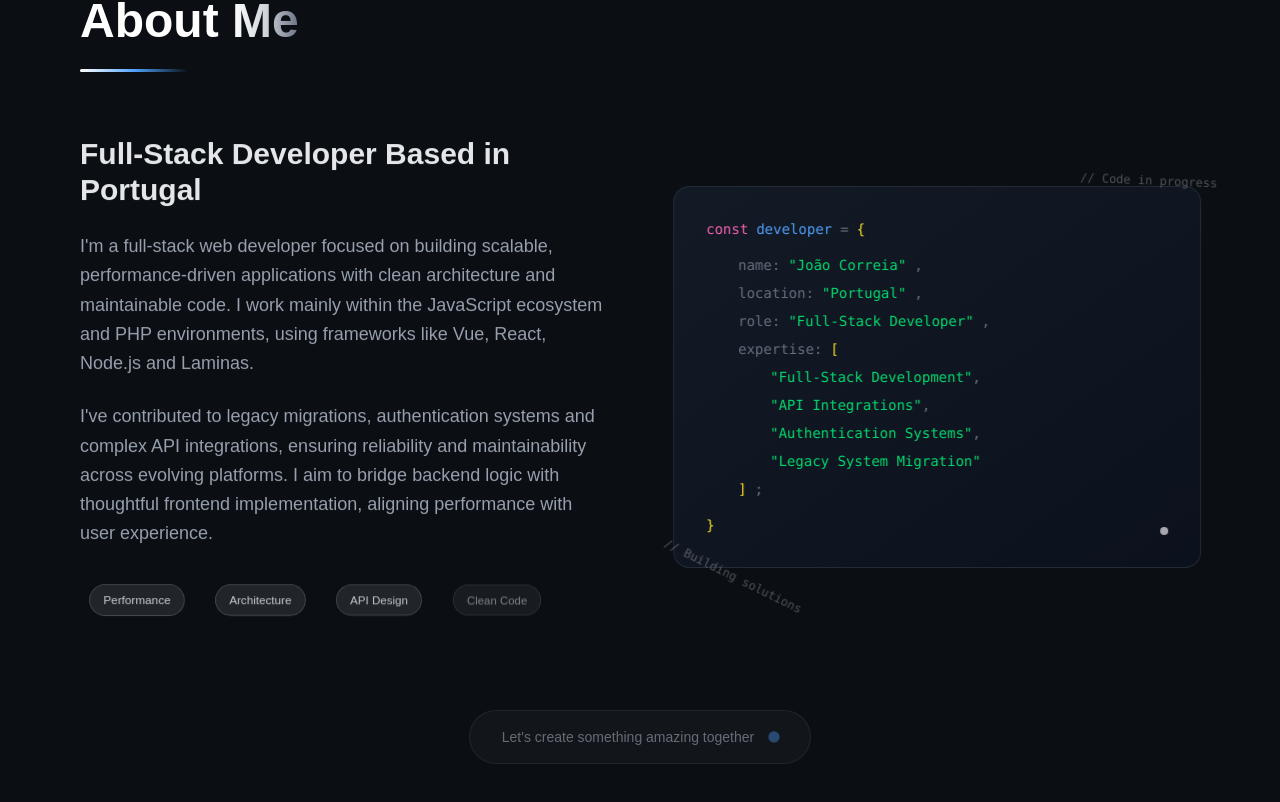
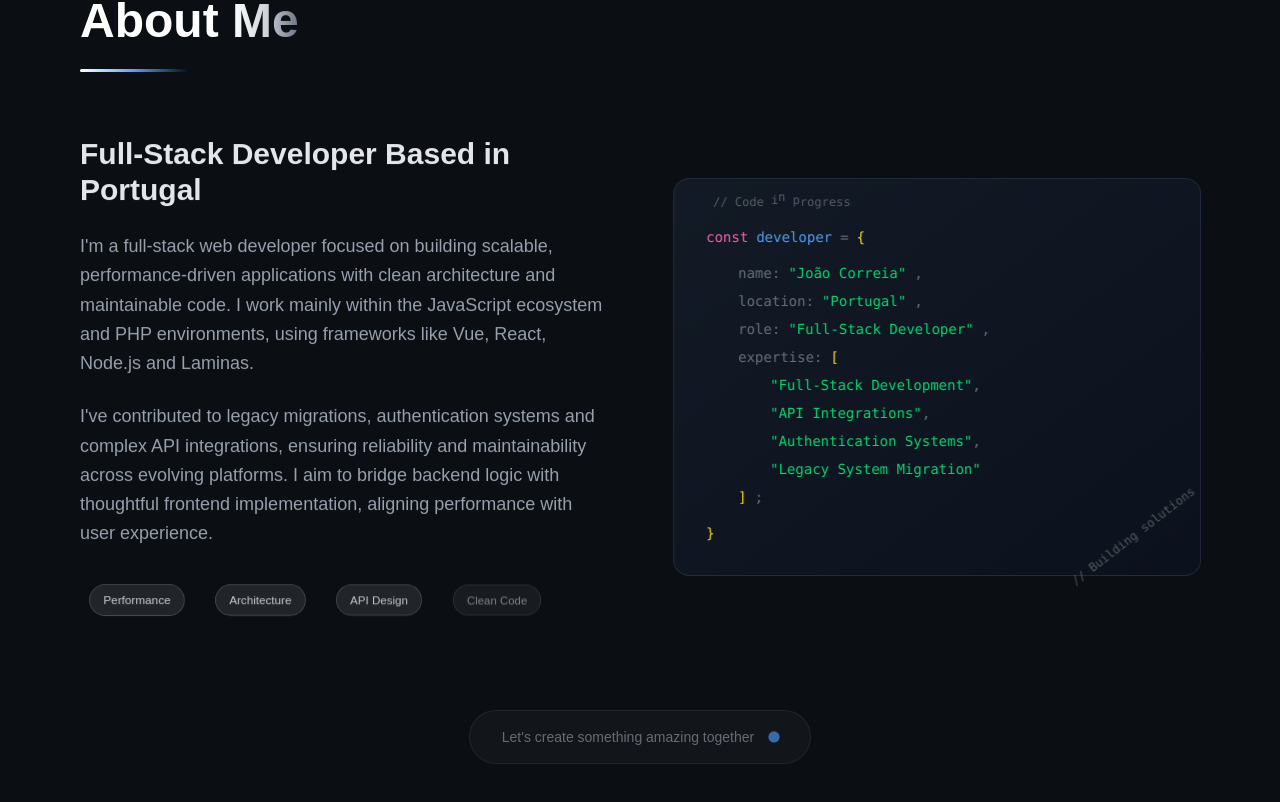
Before and after one commit to JoaoCorreia00/Portfolio, a Next.js app: page / in a window 1280 px wide. Shown: the part 1043-1845 px from the top of the page. Built offline with nearby package versions, Linux system fonts and the light colour scheme.

Commit message:
Changed snippets animation and made them active only if visible

```diff
--- a/app/page.tsx
+++ b/app/page.tsx
@@ -1,7 +1,7 @@
 "use client";
 
-import { motion, AnimatePresence } from "framer-motion";
-import { useEffect, useState } from "react";
+import { motion, AnimatePresence, useInView } from "framer-motion";
+import { useEffect, useState, useRef } from "react";
 import Loader from "./components/Loader";
 import AbstractWaveGrid from "./components/AbstractWaveGrid";
 import Image from "next/image";
@@ -10,6 +10,58 @@ import Image from "next/image";
 const FULL_NAME = "João Correia";
 // The J is already the first char; we type the rest after
 const TYPE_REST = FULL_NAME.slice(1); // "oão Correia"
+
+// Floating text component - only animates when in viewport
+function FloatingCode1() {
+  const ref = useRef(null);
+  const isInView = useInView(ref, { margin: "-100px" });
+  const text = "// Code in progress"
+
+  return (
+    <div ref={ref} className={`absolute top-4 left-10 text-xs text-white/30 font-mono`}>
+      {text.split("").map((char, i) => (
+        <motion.span
+          key={i}
+          animate={isInView ? { y: [0, -6, 0] } : { y: 0 }}
+          transition={{
+            duration: 0.4,
+            delay: i * 0.08,
+            repeat: Infinity,
+            repeatDelay: 1.5,
+            ease: "easeInOut",
+          }}
+          style={{ display: "inline-block" }}
+        >
+          {char === " " ? "\u00A0" : char}
+        </motion.span>
+      ))}
+    </div>
+  );
+}
+
+// Floating code snippet 2 - only animates when in view
+function FloatingCode2() {
+  const ref = useRef(null);
+  const isInView = useInView(ref, { margin: "-100px" });
+
+  return (
+    <motion.div
+      ref={ref}
+      className="absolute bottom-8 -right-2 text-xs text-white/30 font-mono rotate-310"
+      animate={isInView ? {
+        y: [4, -4, 4],
+        rotate: [10, 15, 10]
+      } : { y: 0, rotate: 10 }}
+      transition={{
+        duration: 4,
+        repeat: Infinity,
+        ease: "easeInOut"
+      }}
+    >
+      {`// Building solutions`}
+    </motion.div>
+  );
+}
 
 // Technology categories with icons
 const TECHNOLOGY_CATEGORIES = [
@@ -520,6 +572,7 @@ export default function Home() {
 
                       {/* Code-style decorative content */}
                       <div className="space-y-4 font-mono text-sm">
+                        <div> </div>
                         <div className="flex items-center gap-2">
                           <span className="text-pink-400">const</span>
                           <span className="text-blue-400">developer</span>
@@ -565,44 +618,11 @@ export default function Home() {
                         </div>
                         <div className="text-yellow-300">{`}`}</div>
                       </div>
+                    </div>
+                      {/* Floating code snippet with typing jump - only animates when visible */}
+                      <FloatingCode1 />
 
-                      {/* Animated cursor */}
-                      <motion.div
-                        className="absolute bottom-8 right-8 w-2 h-2 bg-white rounded-full"
-                        animate={{ opacity: [1, 0] }}
-                        transition={{ duration: 0.8, repeat: Infinity }}
-                      />
-                    </div>
-                    {/* Floating code snippets */}
-                      <motion.div
-                        className="absolute -top-4 -right-4 text-xs text-white/30 font-mono"
-                        animate={{
-                          y: [-5, 5, -5],
-                          rotate: [-5, 5, -5]
-                        }}
-                        transition={{
-                          duration: 3,
-                          repeat: Infinity,
-                          ease: "easeInOut"
-                        }}
-                      >
-                        {`// Code in progress`}
-                      </motion.div>
-
-                      <motion.div
-                        className="absolute -bottom-4 -left-4 text-xs text-white/30 font-mono rotate-12"
-                        animate={{
-                          y: [5, -5, 5],
-                          rotate: [12, 17, 12]
-                        }}
-                        transition={{
-                          duration: 4,
-                          repeat: Infinity,
-                          ease: "easeInOut"
-                        }}
-                      >
-                        {`// Building solutions`}
-                      </motion.div>
+                      <FloatingCode2 />
                   </motion.div>
                 </div>
 
@@ -626,6 +646,8 @@ export default function Home() {
                     <span className="text-sm text-gray-400">Let&apos;s create something amazing together</span>
                     <motion.div
                       className="w-2 h-2 bg-blue-400 rounded-full"
+                      initial={{ opacity: 0 }}
+                      whileInView={{ opacity: 1 }}
                       animate={{
                         scale: [1, 1.5, 1],
                         opacity: [1, 0.5, 1]
```
